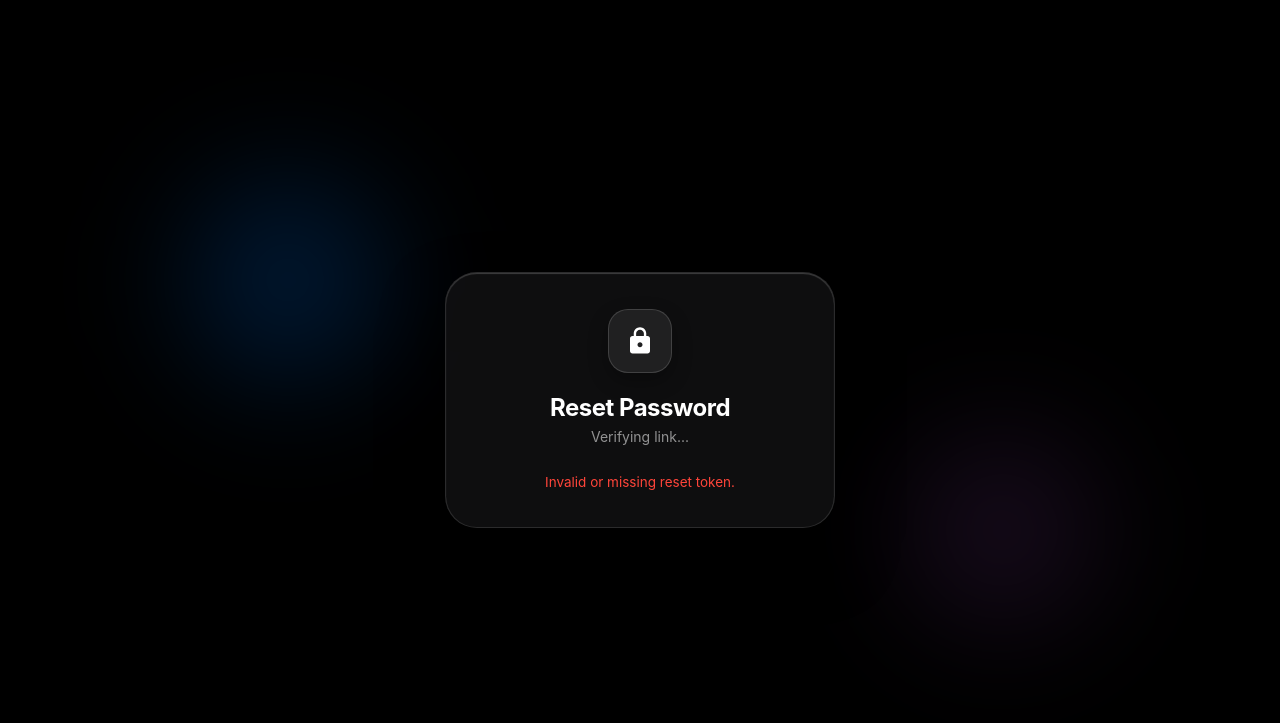
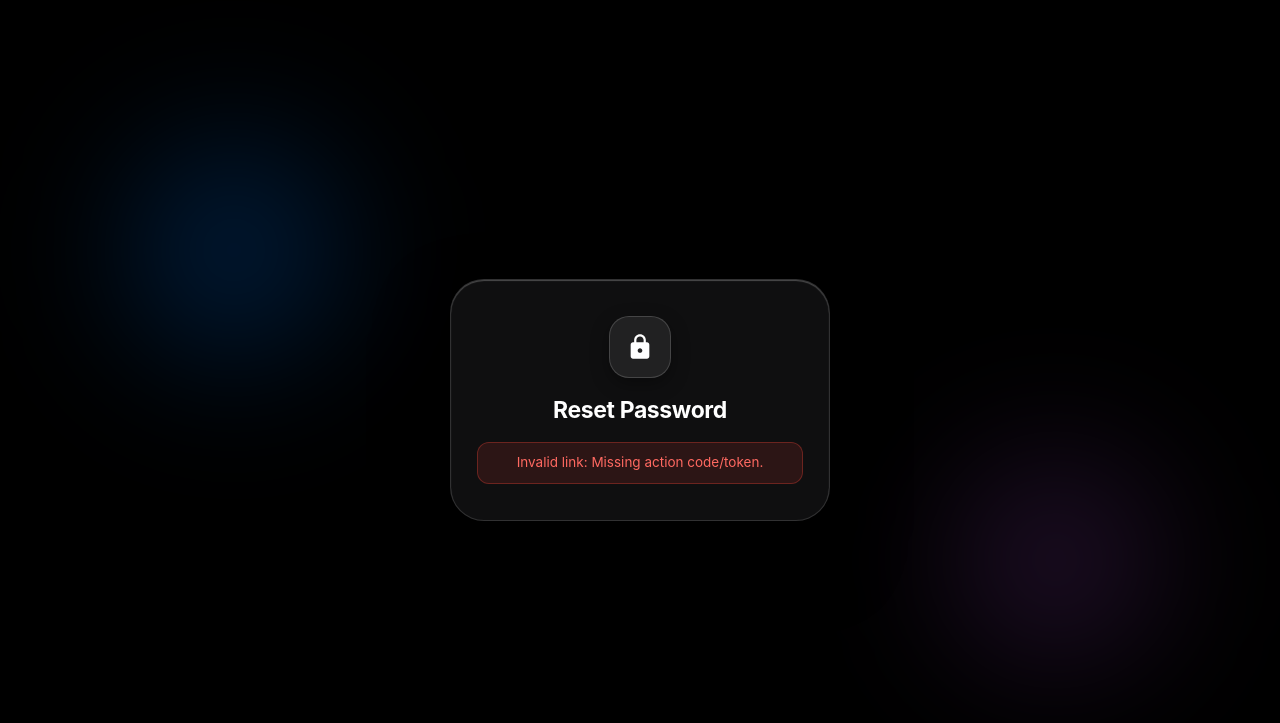
Before and after one commit to sjemarpy/Pass-reset, a plain HTML site: page index.html in a window 1280 px wide. Drawn offline with Linux system fonts and the light colour scheme.

Commit message:
Update index.html

```diff
--- a/index.html
+++ b/index.html
@@ -24,85 +24,85 @@
       position: relative;
     }
 
-    /* Background Ambient Glows for OLED Glass effect */
+    /* Apple-style OLED Ambient Mesh Glows */
     .glow-1 {
       position: absolute;
-      width: 320px;
-      height: 320px;
-      background: radial-gradient(circle, rgba(0, 122, 255, 0.25) 0%, rgba(0, 0, 0, 0) 70%);
-      top: 15%;
-      left: 10%;
+      width: 340px;
+      height: 340px;
+      background: radial-gradient(circle, rgba(0, 122, 255, 0.28) 0%, rgba(0, 0, 0, 0) 70%);
+      top: 10%;
+      left: 5%;
       border-radius: 50%;
-      filter: blur(50px);
+      filter: blur(60px);
       z-index: 1;
     }
 
     .glow-2 {
       position: absolute;
-      width: 300px;
-      height: 300px;
-      background: radial-gradient(circle, rgba(142, 68, 173, 0.2) 0%, rgba(0, 0, 0, 0) 70%);
-      bottom: 15%;
-      right: 10%;
+      width: 320px;
+      height: 320px;
+      background: radial-gradient(circle, rgba(175, 82, 222, 0.22) 0%, rgba(0, 0, 0, 0) 70%);
+      bottom: 10%;
+      right: 5%;
       border-radius: 50%;
-      filter: blur(50px);
+      filter: blur(60px);
       z-index: 1;
     }
 
-    /* iOS Glassmorphic Card */
+    /* iOS Glassmorphic Container */
     .card {
       position: relative;
       z-index: 2;
       width: 100%;
-      max-width: 390px;
-      background: rgba(22, 22, 24, 0.65);
-      backdrop-filter: blur(35px) saturate(190%);
-      -webkit-backdrop-filter: blur(35px) saturate(190%);
-      border: 1px solid rgba(255, 255, 255, 0.12);
-      border-radius: 32px;
-      padding: 36px 28px;
-      box-shadow: 0 30px 60px rgba(0, 0, 0, 0.8),
-                  inset 0 1px 1px rgba(255, 255, 255, 0.2);
+      max-width: 380px;
+      background: rgba(26, 26, 28, 0.6);
+      backdrop-filter: blur(40px) saturate(200%);
+      -webkit-backdrop-filter: blur(40px) saturate(200%);
+      border: 1px solid rgba(255, 255, 255, 0.14);
+      border-radius: 34px;
+      padding: 36px 26px;
+      box-shadow: 0 35px 70px rgba(0, 0, 0, 0.85),
+                  inset 0 1px 1px rgba(255, 255, 255, 0.25);
       text-align: center;
       color: #ffffff;
     }
 
-    .icon-container {
-      width: 64px;
-      height: 64px;
-      margin: 0 auto 20px;
+    .icon-box {
+      width: 62px;
+      height: 62px;
+      margin: 0 auto 18px;
       background: rgba(255, 255, 255, 0.08);
-      border: 1px solid rgba(255, 255, 255, 0.15);
+      border: 1px solid rgba(255, 255, 255, 0.16);
       border-radius: 20px;
       display: flex;
       align-items: center;
       justify-content: center;
-      box-shadow: 0 8px 20px rgba(0, 0, 0, 0.3);
+      box-shadow: 0 6px 18px rgba(0, 0, 0, 0.35);
     }
 
-    .icon-container svg {
-      width: 30px;
-      height: 30px;
+    .icon-box svg {
+      width: 28px;
+      height: 28px;
       fill: #ffffff;
     }
 
     h2 {
-      font-size: 24px;
+      font-size: 23px;
       font-weight: 700;
-      letter-spacing: -0.5px;
+      letter-spacing: -0.4px;
       margin-bottom: 6px;
     }
 
     .user-email {
-      font-size: 14px;
+      font-size: 13.5px;
       color: rgba(255, 255, 255, 0.55);
-      margin-bottom: 28px;
+      margin-bottom: 26px;
       word-break: break-all;
     }
 
     .input-group {
       position: relative;
-      margin-bottom: 16px;
+      margin-bottom: 14px;
       text-align: left;
     }
 
@@ -110,7 +110,7 @@
       width: 100%;
       height: 52px;
       background: rgba(255, 255, 255, 0.06);
-      border: 1px solid rgba(255, 255, 255, 0.1);
+      border: 1px solid rgba(255, 255, 255, 0.11);
       border-radius: 16px;
       padding: 0 46px 0 16px;
       color: #ffffff;
@@ -121,8 +121,8 @@
 
     .input-field:focus {
       background: rgba(255, 255, 255, 0.1);
-      border-color: rgba(0, 122, 255, 0.8);
-      box-shadow: 0 0 0 4px rgba(0, 122, 255, 0.2);
+      border-color: rgba(0, 122, 255, 0.85);
+      box-shadow: 0 0 0 3.5px rgba(0, 122, 255, 0.22);
     }
 
     .input-field::placeholder {
@@ -137,56 +137,67 @@
       background: none;
       border: none;
       cursor: pointer;
-      color: rgba(255, 255, 255, 0.4);
+      color: rgba(255, 255, 255, 0.45);
+      font-size: 15px;
       display: flex;
       align-items: center;
       justify-content: center;
+      user-select: none;
     }
 
     .btn-submit {
       width: 100%;
-      height: 52px;
+      height: 50px;
       margin-top: 10px;
       background: #007AFF;
       color: #ffffff;
-      font-size: 16px;
+      font-size: 15.5px;
       font-weight: 600;
       border: none;
       border-radius: 16px;
       cursor: pointer;
       box-shadow: 0 8px 24px rgba(0, 122, 255, 0.35);
       transition: all 0.2s ease;
-    }
-
-    .btn-submit:hover {
-      background: #0066d6;
+      display: flex;
+      align-items: center;
+      justify-content: center;
     }
 
     .btn-submit:active {
       transform: scale(0.98);
-      opacity: 0.9;
+      background: #006ee6;
     }
 
     .status-msg {
       margin-top: 18px;
       font-size: 13.5px;
-      line-height: 1.4;
+      line-height: 1.45;
       display: none;
+      padding: 10px 14px;
+      border-radius: 12px;
     }
 
-    .error { color: #ff453a; }
-    .success { color: #30d158; }
+    .error {
+      background: rgba(255, 69, 58, 0.12);
+      border: 1px solid rgba(255, 69, 58, 0.3);
+      color: #ff6961;
+    }
 
-    /* Spinner */
+    .success {
+      background: rgba(48, 209, 88, 0.12);
+      border: 1px solid rgba(48, 209, 88, 0.3);
+      color: #32d74b;
+    }
+
+    /* iOS Spinner */
     .loader {
       display: none;
-      width: 22px;
-      height: 22px;
-      border: 2px solid rgba(255,255,255,0.3);
+      width: 20px;
+      height: 20px;
+      border: 2px solid rgba(255, 255, 255, 0.3);
       border-radius: 50%;
-      border-top-color: #fff;
-      animation: spin 0.8s ease-in-out infinite;
-      margin: 0 auto;
+      border-top-color: #ffffff;
+      animation: spin 0.8s linear infinite;
     }
 
     @keyframes spin {
@@ -200,53 +211,54 @@
   <div class="glow-2"></div>
 
   <div class="card">
-    <div class="icon-container">
+    <div class="icon-box">
       <svg viewBox="0 0 24 24"><path d="M18 8h-1V6c0-2.76-2.24-5-5-5S7 3.24 7 6v2H6c-1.1 0-2 .9-2 2v10c0 1.1.9 2 2 2h12c1.1 0 2-.9 2-2V10c0-1.1-.9-2-2-2zm-6 9c-1.1 0-2-.9-2-2s.9-2 2-2 2 .9 2 2-.9 2-2 2zm3.1-9H8.9V6c0-1.71 1.39-3.1 3.1-3.1 1.71 0 3.1 1.39 3.1 3.1v2z"/></svg>
     </div>
 
     <h2>Reset Password</h2>
-    <p id="user-email" class="user-email">Verifying link...</p>
+    <p id="user-email" class="user-email">Verifying reset token...</p>
 
     <form id="reset-form">
       <div class="input-group">
-        <input type="password" id="new-password" class="input-field" placeholder="New Password (min 6 characters)" required minlength="6">
-        <button type="button" class="toggle-pass" onclick="togglePass('new-password', this)">
-          👁️
-        </button>
+        <input type="password" id="new-password" class="input-field" placeholder="New Password (min 6 chars)" required minlength="6">
+        <button type="button" class="toggle-pass" onclick="togglePass('new-password', this)">👁️</button>
       </div>
 
       <div class="input-group">
         <input type="password" id="confirm-password" class="input-field" placeholder="Confirm Password" required minlength="6">
-        <button type="button" class="toggle-pass" onclick="togglePass('confirm-password', this)">
-          👁️
-        </button>
+        <button type="button" class="toggle-pass" onclick="togglePass('confirm-password', this)">👁️</button>
       </div>
 
       <button type="submit" id="submit-btn" class="btn-submit">
-        <span id="btn-text">Save New Password</span>
+        <span id="btn-text">Save Password</span>
         <div class="loader" id="loader"></div>
       </button>
     </form>
 
-    <p id="status-msg" class="status-msg"></p>
+    <div id="status-msg" class="status-msg"></div>
   </div>
 
-  <!-- Firebase Scripts (v10 Modular SDK) -->
+  <!-- Firebase Modular SDK -->
   <script type="module">
     import { initializeApp } from "https://www.gstatic.com/firebasejs/10.8.0/firebase-app.js";
     import { getAuth, verifyPasswordResetCode, confirmPasswordReset } from "https://www.gstatic.com/firebasejs/10.8.0/firebase-auth.js";
 
-    // আপনার Firebase Console থেকে Config টি এখানে বসান
+    // আপনার অরিজিনাল Firebase কনফিগারেশন
     const firebaseConfig = {
-      apiKey: "YOUR_API_KEY",
+      apiKey: "AIzaSyAnS_6lAVSbf0oM5R1VgKiQjlH7MGbiqTE",
       authDomain: "sjemar-bdc9d.firebaseapp.com",
+      databaseURL: "https://sjemar-bdc9d-default-rtdb.firebaseio.com",
       projectId: "sjemar-bdc9d",
+      storageBucket: "sjemar-bdc9d.firebasestorage.app",
+      messagingSenderId: "89516060006",
+      appId: "1:89516060006:web:74ff45281b818dfc612ca7",
+      measurementId: "G-6WQY9FYK0P"
     };
 
     const app = initializeApp(firebaseConfig);
     const auth = getAuth(app);
 
-    // URL থেকে কোড নেওয়া
+    // URL থেকে ওটিপি/অ্যাকশন কোড নেওয়া
     const urlParams = new URLSearchParams(window.location.search);
     const oobCode = urlParams.get('oobCode');
 
@@ -257,29 +269,31 @@
     const btnText = document.getElementById('btn-text');
     const loader = document.getElementById('loader');
 
-    // লিংক ভ্যালিড কিনা চেক করা
     if (!oobCode) {
-      showError("Invalid or missing reset token.");
+      showError("Invalid link: Missing action code/token.");
       form.style.display = 'none';
+      emailEl.style.display = 'none';
     } else {
+      // লিংকটির মেয়াদ ঠিক আছে কি না ভেরিফাই করা
       verifyPasswordResetCode(auth, oobCode)
         .then((email) => {
           emailEl.textContent = `for ${email}`;
         })
-        .catch((error) => {
-          showError("This reset link has expired or has already been used.");
+        .catch(() => {
+          showError("This link is expired or has already been used.");
           form.style.display = 'none';
+          emailEl.style.display = 'none';
         });
     }
 
-    // পাসওয়ার্ড সাবমিট হ্যান্ডলার
+    // পাসওয়ার্ড সাবমিট ইভেন্ট
     form.addEventListener('submit', async (e) => {
       e.preventDefault();
       const pass = document.getElementById('new-password').value;
       const confirmPass = document.getElementById('confirm-password').value;
 
       if (pass !== confirmPass) {
-        showError("Passwords do not match.");
+        showError("Passwords do not match!");
         return;
       }
 
@@ -288,11 +302,12 @@
       try {
         await confirmPasswordReset(auth, oobCode, pass);
         setLoading(false);
-        showSuccess("Password changed successfully! You can now log in to the app.");
         form.style.display = 'none';
+        emailEl.style.display = 'none';
+        showSuccess("Password changed successfully! You can now log into your app.");
       } catch (err) {
         setLoading(false);
-        showError(err.message || "Failed to reset password.");
+        showError(err.message || "Failed to update password.");
       }
     });
 
@@ -329,7 +344,7 @@
         btn.style.opacity = '1';
       } else {
         field.type = 'password';
-        btn.style.opacity = '0.4';
+        btn.style.opacity = '0.45';
       }
     }
   </script>
```
